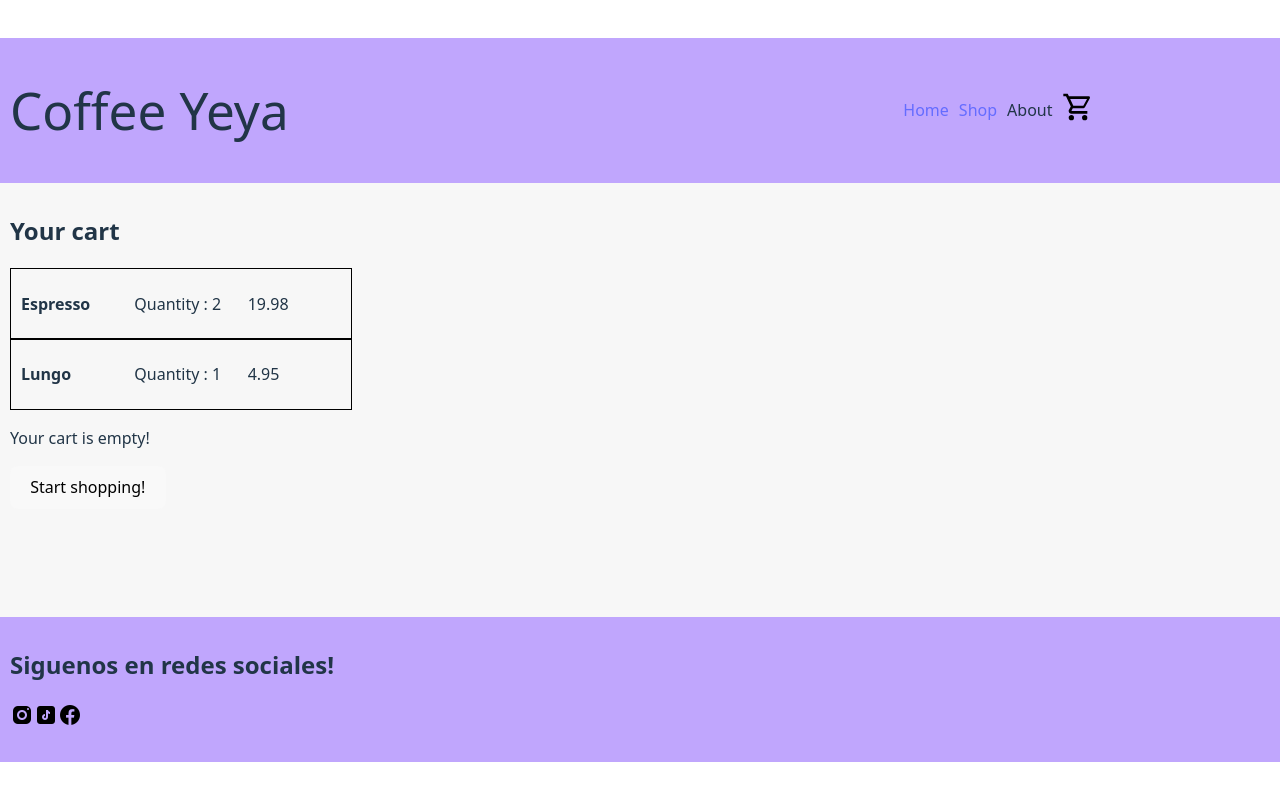
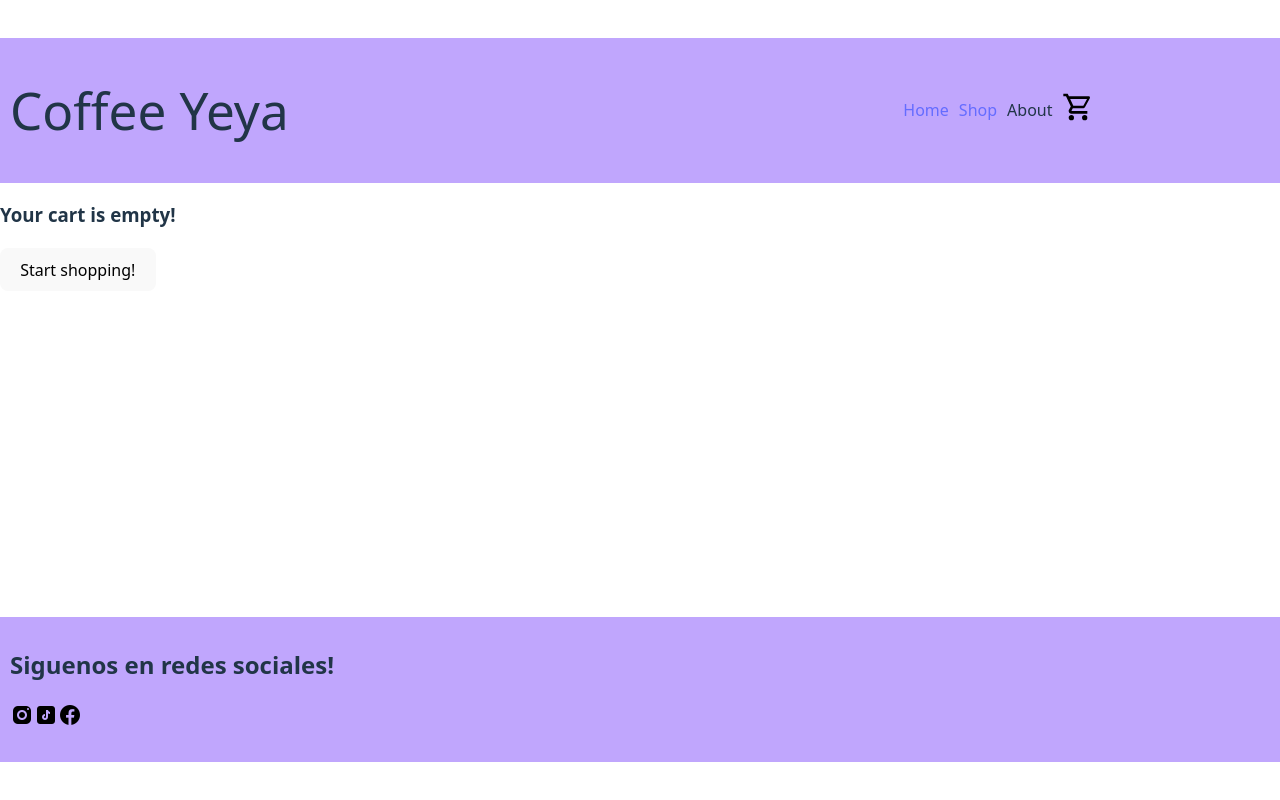
Before and after one commit to Francois-T9/shopping-cart, a React (Vite) app: page /cart in a window 1280 px wide. Built offline with nearby package versions, Linux system fonts and the light colour scheme.

Commit message:
Added props to the component, added a display logic

```diff
--- a/src/Cart/Cart.jsx
+++ b/src/Cart/Cart.jsx
@@ -1,26 +1,52 @@
 import React from "react";
-import styles from "../Home/Home.module.css";
-import styles2 from "../Shop/Shop.module.css";
+import styles from "../Cart/Cart.module.css";
+import styles2 from "../Home/Home.module.css";
+
 import Header from "../Header/Header";
 import Footer from "../Footer/Footer";
 import { Link } from "react-router-dom";
 import CartItem from "../CartItem/CartItem";
+import { useEffect } from "react";
 
-export default function Cart() {
+export default function Cart({
+  cartArray,
+  removeItemFromCart,
+  removeAllItems,
+}) {
+  useEffect(() => {
+    console.log("Cart updated:", cartArray); // Log to confirm the re-render
+  }, [cartArray]);
+
+  if (cartArray.length == 0) {
+    return (
+      <div className={styles2.home}>
+        <Header />
+        <div className={styles.cart}>
+          <h3>Your cart is empty!</h3>
+          <Link to="../shop">
+            {" "}
+            <button>Start shopping!</button>
+          </Link>
+        </div>
+        <Footer />
+      </div>
+    );
+  }
   return (
-    <div className={styles.home}>
+    <div className={styles2.home}>
       <Header />
-      <div className={styles2.main}>
-        <h2>Your cart</h2>
-        {/* If cartArrat.length==0 then... */}
-        <CartItem itemName="Espresso" quantity={2} price={9.99} />
-        <CartItem itemName="Lungo" quantity={1} price={4.95} />
-
-        <p>Your cart is empty!</p>
-        <Link to="../shop">
-          {" "}
-          <button>Start shopping!</button>
-        </Link>
+      <div className={styles.cart}>
+        <h3>Your cart: </h3>
+        {cartArray.map((item) => (
+          <CartItem
+            key={item.productName}
+            itemName={item.productName}
+            quantity={item.quantity}
+            price={item.price}
+            removeItem={removeItemFromCart}
+          />
+        ))}
+        <button onClick={removeAllItems}>Remove all items</button>
       </div>
       <Footer />
     </div>
```
